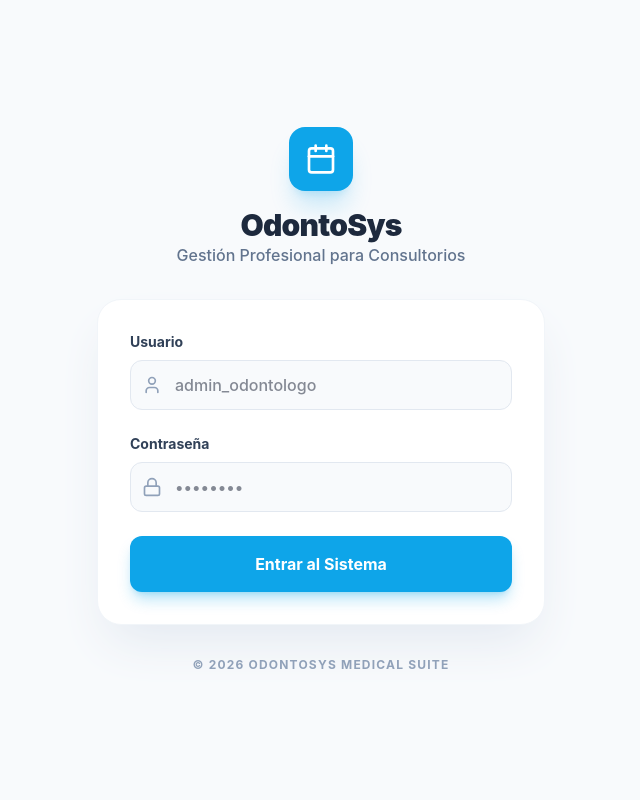
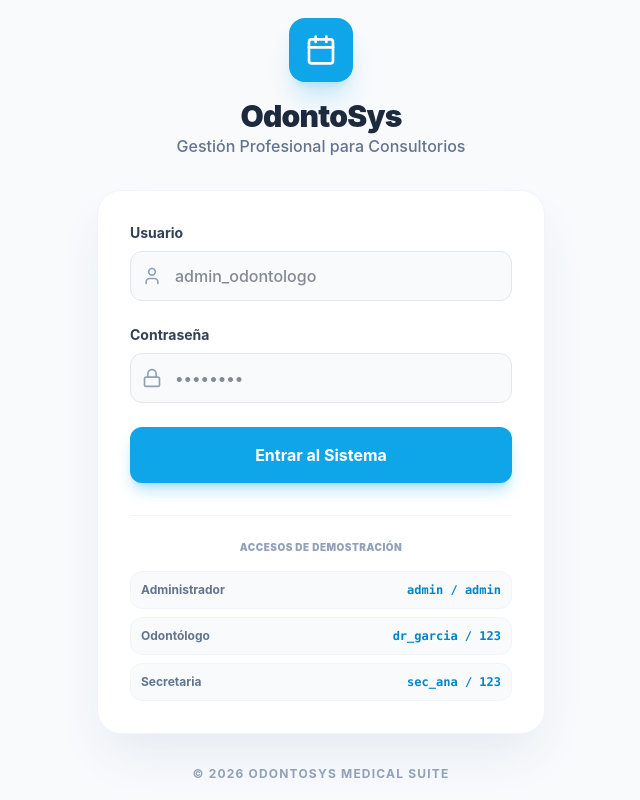
Before and after one commit to MatiFasu/consultorio_odonto_frontend, a React (Vite) app: page /login in a window 1280 px wide. Shown: the whole page, without its empty margins (319-959 px from the left). Built offline with nearby package versions, Linux system fonts and the light colour scheme; no server answers.

Commit message:
Update Login.tsx

```diff
--- a/src/pages/Login.tsx
+++ b/src/pages/Login.tsx
@@ -99,6 +99,26 @@ const LoginPage = () => {
               )}
             </button>
           </form>
+
+            {/* Credenciales de prueba */}
+          <div className="mt-8 pt-6 border-t border-slate-100">
+            <p className="text-[10px] font-black text-slate-400 uppercase tracking-wider mb-4 text-center">Accesos de demostración</p>
+            <div className="space-y-2">
+              <div className="flex items-center justify-between p-2.5 bg-slate-50 rounded-xl border border-slate-100">
+                <span className="text-xs font-bold text-slate-500">Administrador</span>
+                <span className="text-xs font-mono font-bold text-primary-600">admin / admin</span>
+              </div>
+              <div className="flex items-center justify-between p-2.5 bg-slate-50 rounded-xl border border-slate-100">
+                <span className="text-xs font-bold text-slate-500">Odontólogo</span>
+                <span className="text-xs font-mono font-bold text-primary-600">dr_garcia / 123</span>
+              </div>
+              <div className="flex items-center justify-between p-2.5 bg-slate-50 rounded-xl border border-slate-100">
+                <span className="text-xs font-bold text-slate-500">Secretaria</span>
+                <span className="text-xs font-mono font-bold text-primary-600">sec_ana / 123</span>
+              </div>
+            </div>
+          </div>
+
         </div>
 
         <p className="text-center mt-8 text-slate-400 text-xs font-bold uppercase tracking-widest">
```
